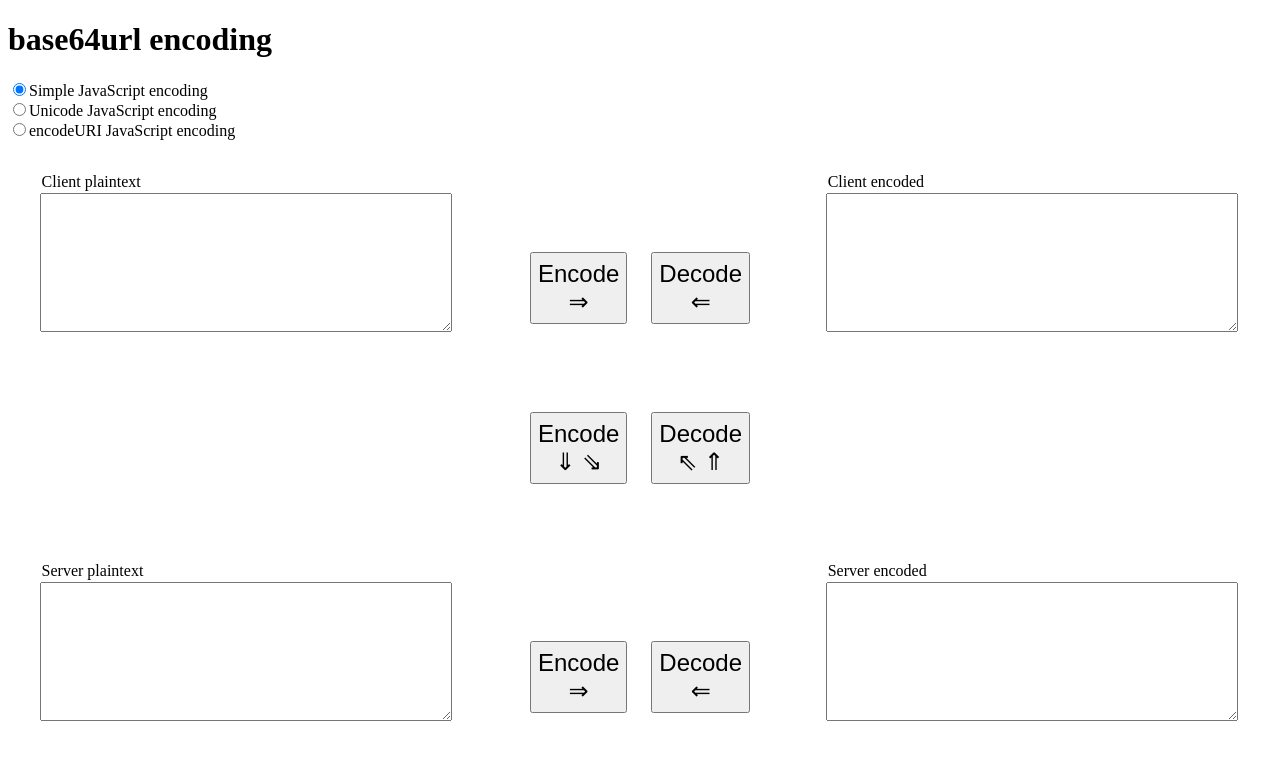
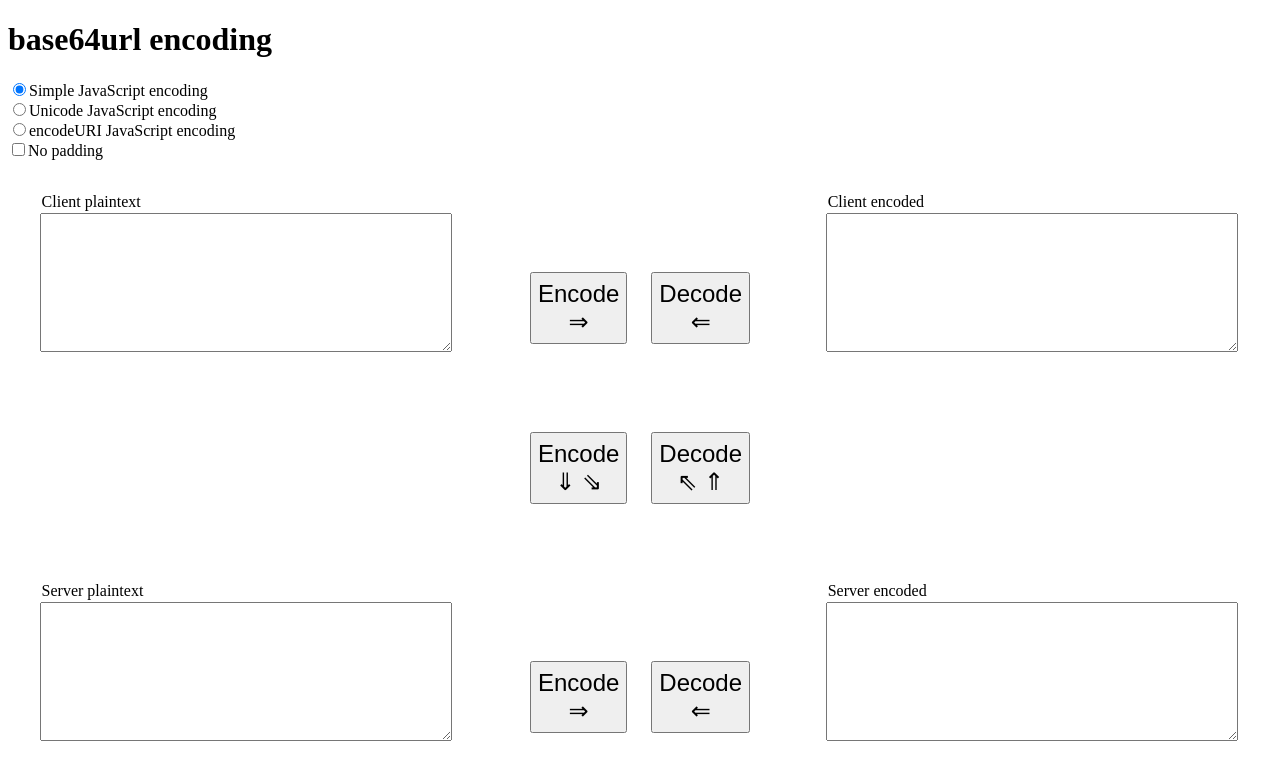
Before and after one commit to tomcrane/base64url, a Flask app: page / in a window 1280 px wide. Shown: the top 780 px of the page. Run offline with Flask 2, Linux system fonts and the light colour scheme.

Commit message:
fix bugs, be more explicit

```diff
--- a/app.py
+++ b/app.py
@@ -16,6 +16,7 @@ def index():
     encode_error = ""
     decode_error = ""
     operation = request.form.get("operation")
+    no_padding = request.form.get("no-padding", None) is not None
 
     iiif_content = request.args.get("iiif-content")
 
@@ -32,21 +33,21 @@ def index():
     if iiif_content is not None:
         server_encoded = iiif_content
         try:
-            server_plain = decode(iiif_content, encoding)
+            server_plain = decode(iiif_content, encoding, no_padding)
         except Exception as ex:
             decode_error = repr(ex)
 
     if operation == "serverEncode":
         server_plain = request.form.get("server-plain")
         try:
-            server_encoded = encode(server_plain, encoding)
+            server_encoded = encode(server_plain, encoding, no_padding)
         except Exception as ex:
             encode_error = repr(ex)
 
     elif operation == "serverDecode":
         server_encoded = request.form.get("server-encoded")
         try:
-            server_plain = decode(server_encoded, encoding)
+            server_plain = decode(server_encoded, encoding, no_padding)
         except Exception as ex:
             decode_error = repr(ex)
 
@@ -54,7 +55,7 @@ def index():
         client_plain = request.form.get("client-plain")
         server_plain = client_plain
         try:
-            server_encoded = encode(server_plain, encoding)
+            server_encoded = encode(server_plain, encoding, no_padding)
         except Exception as ex:
             encode_error = repr(ex)
 
@@ -62,63 +63,96 @@ def index():
         server_encoded = request.form.get("server-encoded")
         client_encoded = server_encoded
         try:
-            server_plain = decode(server_encoded, encoding)
+            server_plain = decode(server_encoded, encoding, no_padding)
         except Exception as ex:
             decode_error = repr(ex)
 
-    return render_template("index.html", operation=operation, radios=radios,
+    chk_no_padding = "checked" if no_padding else ""
+
+    return render_template("index.html", operation=operation,
+                           radios=radios, chk_no_padding=chk_no_padding,
                            client_plain=client_plain, client_encoded=client_encoded,
                            server_plain=server_plain, server_encoded=server_encoded,
                            encode_error=encode_error, decode_error=decode_error)
 
 
-def encode(plain_text, method):
+def encode(plain_text, method, no_padding):
     if method == "simple":
-        return encode_normal_utf8(plain_text)
+        return encode_normal_utf8(plain_text, no_padding)
     elif method == "unicode":
         # going to do exactly the same here to demonstrate the problem
-        return encode_normal_utf8(plain_text)
+        return encode_normal_utf8(plain_text, no_padding)
     elif method == "encodeuri":
-        return encode_uri(plain_text)
+        return encode_uri(plain_text, no_padding)
     else:
         raise Exception("Unknown encoding option " + method)
 
 
-def decode(content_state, method):
+def decode(content_state, method, no_padding):
     if method == "simple":
-        return decode_normal_utf8(content_state)
+        return decode_normal_utf8(content_state, no_padding)
     elif method == "unicode":
         # going to do exactly the same here to demonstrate the problem
-        return decode_normal_utf8(content_state)
+        return decode_normal_utf8(content_state, no_padding)
     elif method == "encodeuri":
-        return decode_uri(content_state)
+        return decode_uri(content_state, no_padding)
     else:
         raise Exception("Unknown encoding option " + method)
 
 
-def encode_normal_utf8(plain_text):
+def encode_normal_utf8(plain_text, no_padding):
     binary = plain_text.encode("UTF-8")
     base64url = base64.urlsafe_b64encode(binary)  # this is bytes
-    return base64url.decode("UTF-8")
+    utf8_decoded = base64url.decode("UTF-8")
+    if no_padding:
+        utf8_decoded = remove_padding(utf8_decoded)
+    return utf8_decoded
 
 
-def decode_normal_utf8(content_state):
+def decode_normal_utf8(content_state, no_padding):
+    if no_padding:
+        content_state = restore_padding(content_state)
     binary = base64.urlsafe_b64decode(content_state)
     plain_text = binary.decode("UTF-8")
     return plain_text
 
 
-def encode_uri(plain_text):
+def encode_uri(plain_text, no_padding):
     quoted = urllib.parse.quote(plain_text, safe=',/?:@&=+$#')
-    base64url = base64.urlsafe_b64encode(quoted)  # this is bytes
-    return base64url.decode("UTF-8")
+    print(f"QUOTED: {quoted}")
+    binary = quoted.encode("UTF-8")
+    base64url = base64.urlsafe_b64encode(binary)  # this is bytes
+    utf8_decoded = base64url.decode("UTF-8")
+    if no_padding:
+        utf8_decoded = remove_padding(utf8_decoded)
+    return utf8_decoded
 
 
-def decode_uri(content_state):
+def decode_uri(content_state, no_padding):
+    if no_padding:
+        content_state = restore_padding(content_state)
     binary = base64.urlsafe_b64decode(content_state)
-    unquoted = urllib.parse.unquote(binary)
-    plain_text = unquoted.decode("UTF-8")
-    return plain_text
+    plain_text = binary.decode("UTF-8")
+    unquoted = urllib.parse.unquote(plain_text)
+    return unquoted
+
+
+# Padding
+# base64url spec says:
+# The pad character "=" is typically percent-encoded when used in an URI, but if the data length is known
+# implicitly, this can be avoided by skipping the padding.
+def remove_padding(s):
+    return s.replace("=", "")
+
+
+def restore_padding(s):
+    pad = len(s) % 4
+    padding = ""
+    if pad:
+        if pad == 1:
+            raise Exception("InvalidLengthError: Input base64url string is the wrong length to determine padding")
+        padding = "=" * (5 - pad)
+    return s + padding
 
 
 if __name__ == '__main__':
--- a/templates/index.html
+++ b/templates/index.html
@@ -18,6 +18,7 @@
     <input type="radio" name="encoding" value="unicode"  id="rbUnicode" {{ radios['unicode'] }} /><label for="rbUnicode">Unicode JavaScript encoding</label> <br/>
     <input type="radio" name="encoding" value="encodeuri" id="rbEncodeURI" {{ radios['encodeuri'] }} /><label for="rbEncodeURI">encodeURI JavaScript encoding</label> <br/>
 
+    <input type="checkbox" name="no-padding" id="chkNoPadding" value="no-padding" {{ chk_no_padding }} /><label for="chkNoPadding">No padding</label>
     <div class="wrapper">
         <div>
             <p>Client plaintext</p>
@@ -64,6 +65,11 @@
 <script src="{{ url_for('static', filename='base64url.js') }}"></script>
 <script>
 
+    function $(id){
+        // to make this a bit easier to read
+        return document.getElementById(id);
+    }
+
     function getIIIFContent() {
         let rg = new RegExp("iiif-content=([^\\&]*)", "g");
         let m = rg.exec(window.location.search);
@@ -73,27 +79,8 @@
         return null;
     }
 
-    function $(id){
-        // to make this a bit easier to read
-        return document.getElementById(id);
-    }
-
-    let iiifContent = getIIIFContent();
-    if(iiifContent){
-        try {
-            $("clientPlain").value = decode(iiifContent);
-        } catch (err) {
-            $("decodeError").innerText = "[CLIENT] " + err;
-        }
-    }
-
-    // Wire up the simple versions to the encode and decode functions by default
-    let encode = encodeSimple;
-    let decode = decodeSimple;
-
-    let encodingButtons = document.querySelectorAll('input[type=radio][name="encoding"]');
-    encodingButtons.forEach(rb => rb.addEventListener('change', () => {
-        switch ($('theForm').elements.encodings.value){
+    function assignEncodingFunction() {
+        switch ($('theForm').elements.encoding.value){
             case "simple":
                 encode = encodeSimple;
                 decode = decodeSimple;
@@ -109,9 +96,23 @@
             default:
                 encode = encodeSimple;
                 decode = decodeSimple;
+                $('rbSimple').checked = "checked"; // nothing was checked
                 break;
         }
-    }));
+    }
+
+    assignEncodingFunction();
+    let encodingButtons = document.querySelectorAll('input[type=radio][name="encoding"]');
+    encodingButtons.forEach(rb => rb.addEventListener('change', assignEncodingFunction));
+
+    let iiifContent = getIIIFContent();
+    if(iiifContent){
+        try {
+            $("clientPlain").value = decode(iiifContent);
+        } catch (err) {
+            $("decodeError").innerText = "[CLIENT] " + err;
+        }
+    }
 
     $("clientEncode").addEventListener("click", clientEncode);
     $("clientDecode").addEventListener("click", clientDecode);
@@ -120,12 +121,11 @@
     $("serverEncode").addEventListener("click", serverEncode);
     $("serverDecode").addEventListener("click", serverDecode);
 
-
     function clientEncode(e){
         // entirely on the client
         e.preventDefault();
         try {
-            $("clientEncoded").value = encode($("clientPlain").value);
+            $("clientEncoded").value = encode($("clientPlain").value, $('chkNoPadding').checked);
         } catch (err) {
             $("encodeError").innerText = "[CLIENT] " + err;
         }
@@ -135,7 +135,7 @@
         // entirely on the client
         e.preventDefault();
         try {
-            $("clientPlain").value = decode($("clientEncoded").value);
+            $("clientPlain").value = decode($("clientEncoded").value, $('chkNoPadding').checked);
         } catch (err) {
             $("decodeError").innerText = "[CLIENT] " + err;
         }
@@ -174,7 +174,7 @@
     let postOp = $("postOp").value;
     if(postOp == "clientServerEncode"){
         try {
-            $("clientEncoded").value = encode($("clientPlain").value);
+            $("clientEncoded").value = encode($("clientPlain").value, $('chkNoPadding').checked);
         } catch (err) {
             // add to server error
             $("encodeError").innerHtml = $("encodeError").innerHtml + "<br/>[CLIENT] " + err;
@@ -182,7 +182,7 @@
     }
     if(postOp == "serverClientDecode"){
         try {
-            $("clientPlain").value = decode($("serverEncoded").value);
+            $("clientPlain").value = decode($("serverEncoded").value, $('chkNoPadding').checked);
         } catch (err) {
             // add to server error
             $("decodeError").innerHtml = $("decodeError").innerHtml + "<br/>[CLIENT] " + err;
```
Also changed, not shown: static/base64url.js (+53 -19 lines).
